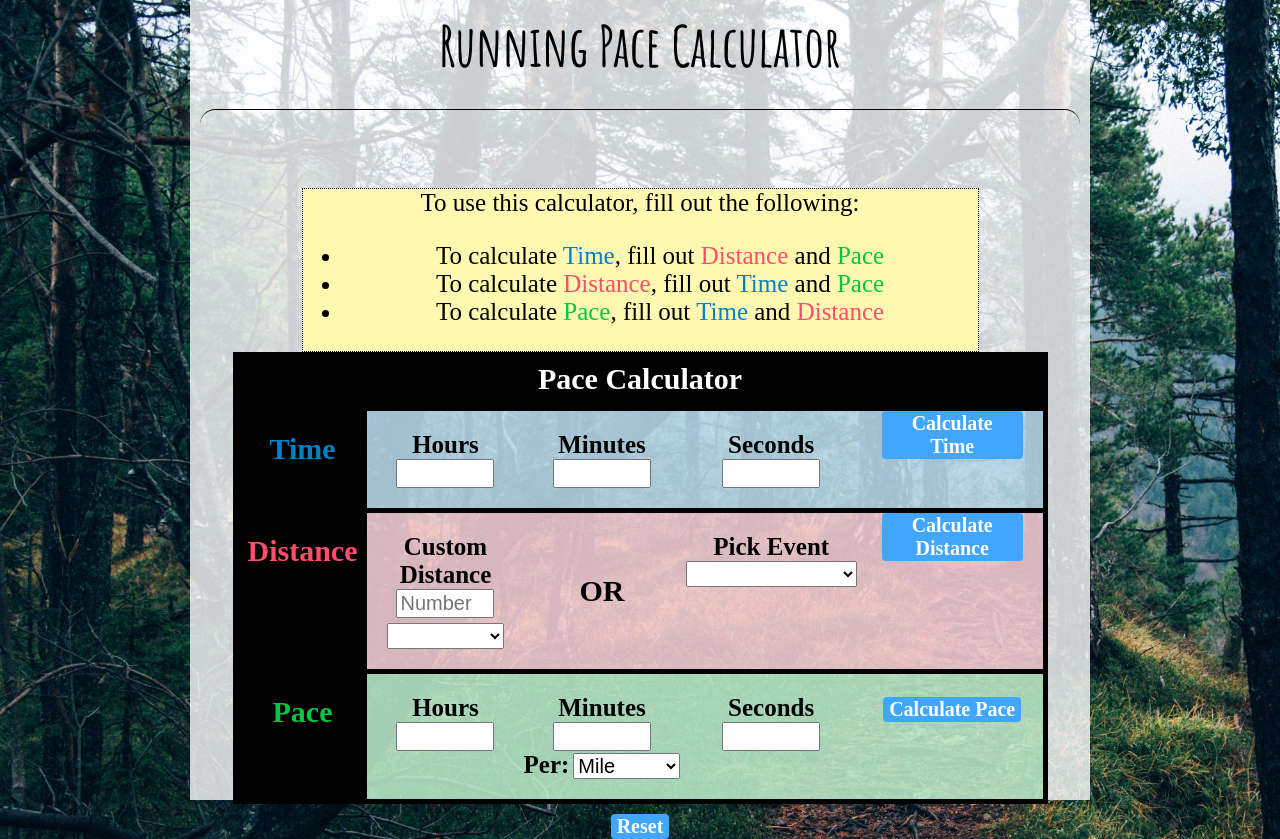
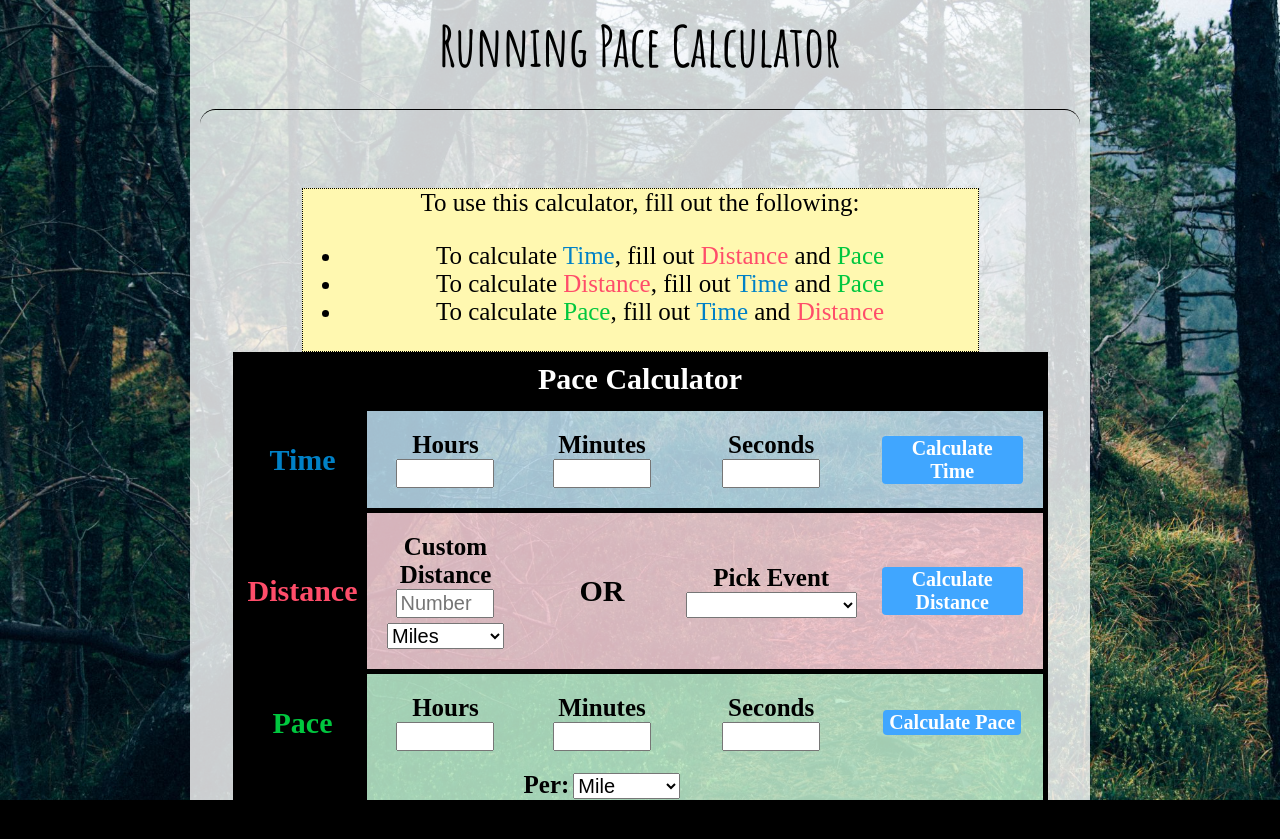
Before and after one commit to M-Catha/paceCalculator, a PHP site: page /index.html in a window 1280 px wide. After the commit the page ends 800 px from the top, so only its background shows below. Run offline with PHP 8.4, Linux system fonts and the light colour scheme; some libraries are stand-ins or nearby versions; some web fonts are replaced.

Commit message:
Add files via upload

```diff
--- a/css/index.css
+++ b/css/index.css
@@ -1,3 +1,8 @@
+html {
+	min-height:100%;
+	position:relative;
+}
+
 body {
 	background-image: url(../images/bgImage.jpg);
 	background-position:center center;
@@ -5,11 +10,17 @@ body {
 	background-repeat:no-repeat;
 	background-size:cover;
 	margin-top:0px;
+	height:100%;
 }
 
 .container {
+	position:absolute;
+	top: 0;
+	bottom: 0;
+	left: 0;
+	right: 0;
+	overflow:hidden;
 	background:rgba(255, 255, 255, 0.8);
-	height:100vh;
 	width:100%;
 	max-width:900px;
 	margin:0 auto;
@@ -71,6 +82,7 @@ hr:before {
 	display:table-cell;
 	text-align:center;
 	padding:0px 10px 0px 10px;
+	vertical-align:middle;
 }
 
 .divRow {
@@ -82,6 +94,7 @@ hr:before {
 	display:table-cell;
 	padding:20px 0px 20px 0px;
 	text-align:center;
+	vertical-align:middle;
 }
 
 .orBlock {
@@ -91,12 +104,15 @@ hr:before {
 	vertical-align: middle;
 }
 
+.lastRow {
+	border-bottom:none;
+}
+
 .title {
 	color:white;
 	font-family:'Glegoo';
 	font-size:30px;
 	font-weight:bold;
-	vertical-align:middle;
 }
 
 .btnCell {
@@ -105,7 +121,7 @@ hr:before {
 
 .footer {
 	width:90%;
-	margin:10px auto 10px auto;
+	margin:20px auto 20px auto;
 	text-align:center;
 }
 
@@ -134,7 +150,7 @@ select {
 
 label {
 	font-family:Glegoo;
-	font-weight: bolder;
+	font-weight: bold;
 	font-size:25px;
 }
 
@@ -177,3 +193,8 @@ button {
 .paceBg {
 	background-color:rgba(0, 199, 63, 0.2);
 }
+
+.paceCell {
+	text-align:center;
+	padding-bottom:15px;
+}
--- a/index.html
+++ b/index.html
@@ -62,7 +62,6 @@
 						</div>
 						<div>
 							<select id="distanceSelect">
-								<option value=""></option>
 								<option value="miles">Miles</option>
 								<option value="km">Kilometers</option>
 								<option value="m">Meters</option>
@@ -107,7 +106,7 @@
 						<button id="distanceButton">Calculate Distance</button>
 					</div>
 				</div>
-				<div class="divRow paceBg">
+				<div class="divRow paceBg lastRow">
 					<div class="divTitleBlock">
 						<span class="title pace">Pace</span>
 					</div>
@@ -118,9 +117,23 @@
 					<div class="divCell">
 						<label>Minutes</label>
 						<input id="paceMinutes" type="text" maxlength="2">
-						<div>
-							<label>Per:</label>
-							<select id="paceSelect">
+					</div>
+					<div class="divCell">
+						<label>Seconds</label>
+						<input id="paceSeconds" type="text" maxlength="2">
+					</div>
+					<div class="divCell btnCell">
+						<button id="paceButton">Calculate Pace</button>
+					</div>
+				</div>
+				<div class="divRow paceBg">
+					<div class="divTitleBlock">
+					</div>
+					<div class="divCell">
+					</div>
+					<div class="paceCell">
+						<label>Per:</label>
+						<select id="paceSelect">
 								<option value="mile">Mile</option>
 								<option value="km">Kilometer</option>
 								<optgroup label="Yards">
@@ -135,14 +148,10 @@
 									<option value="1500">1500</option>
 								</optgroup>
 							</select>
-						</div>
 					</div>
 					<div class="divCell">
-						<label>Seconds</label>
-						<input id="paceSeconds" type="text" maxlength="2">
 					</div>
-					<div class="divCell btnCell">
-						<button id="paceButton">Calculate Pace</button>
+					<div class="divCell">
 					</div>
 				</div>
 			</div>
--- a/js/index.js
+++ b/js/index.js
@@ -154,23 +154,13 @@ var distanceFunction = function(){
 	var distanceUnit = $("#distanceSelect").val();
 	var eventSelect = $("#eventSelect").val();
 
-	if (distance === "" && distanceUnit !== "") {
-		error("noDistance");
-		abort();
-	} else if (distance === "" && eventSelect === "") {
+	if (distance === "" && eventSelect === "") {
 		error("chooseEvent");
-		abort();
-	} else if (distance === "" && distanceUnit !== "") {
-		error("noDistance");
 		abort();
 	} else if (distance !== "" && eventSelect !== "") {
 		error("chooseOneEvent");
 		abort();
-	} else if (distance !== "" && distanceUnit === "") {
-		error("chooseDistanceUnit");
-		abort();
-	}
-	else {
+	} else {
 		var formatDistance = formatUnit(distance)
 		var distanceInMiles = 0;
 
@@ -317,9 +307,6 @@ function error(code){
 		case "chooseOneEvent":
 			errorText = "Can only have ONE custom distance or event!";
 			break;
-		case "chooseDistanceUnit":
-			errorText = "No distance unit selected!";
-			break;
 		case "noPace":
 			errorText = "Please fill out pace parameters (hh:mm:ss)!";
 			break;
@@ -356,7 +343,6 @@ function abort() {
 $("#resetButton").on("click", function() {
 
 	$("input").val("");
-	$("#distanceSelect").val("");
 	$("#eventSelect").val("");
 	$(".errorMessage").hide("fast");
 });
```
